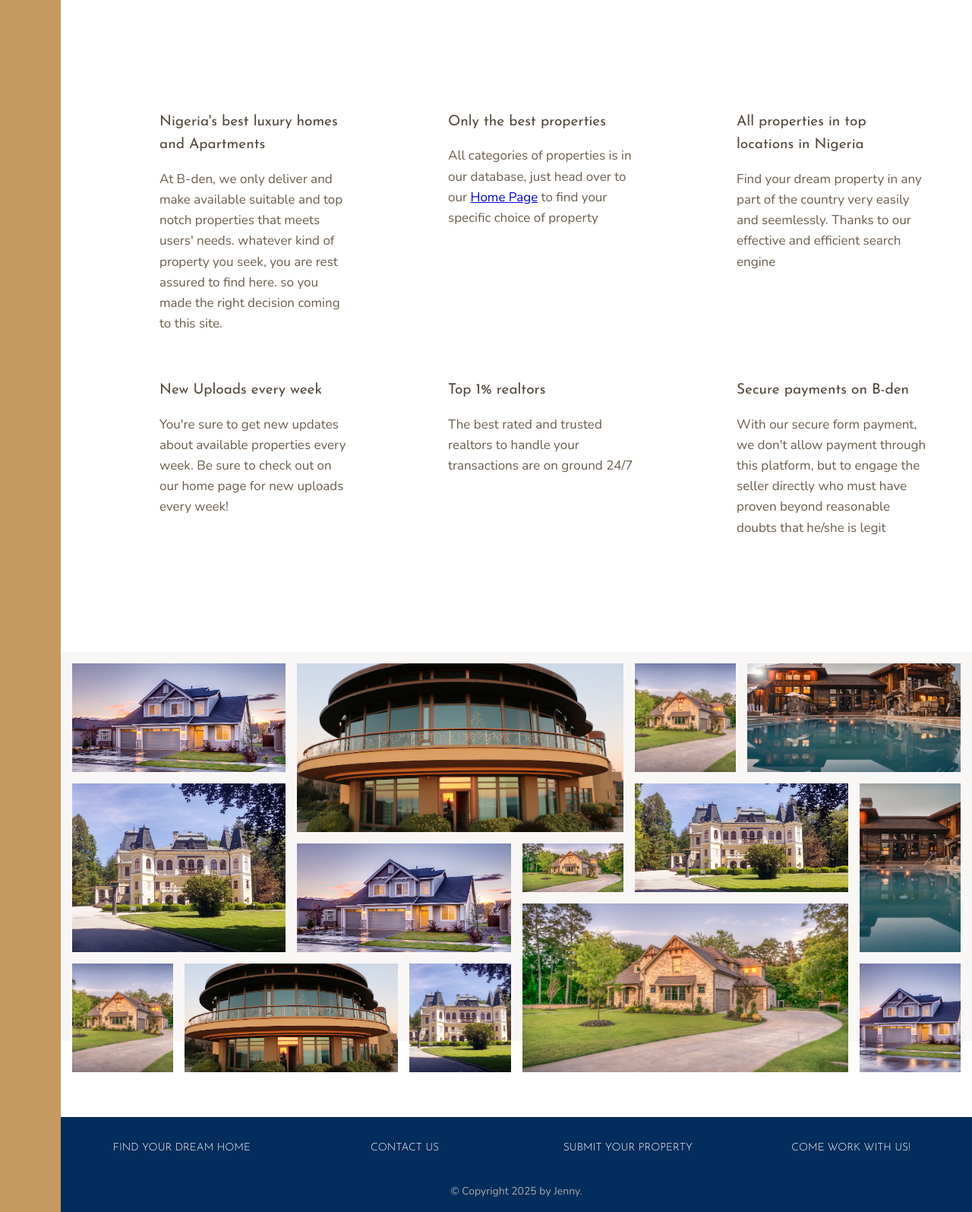
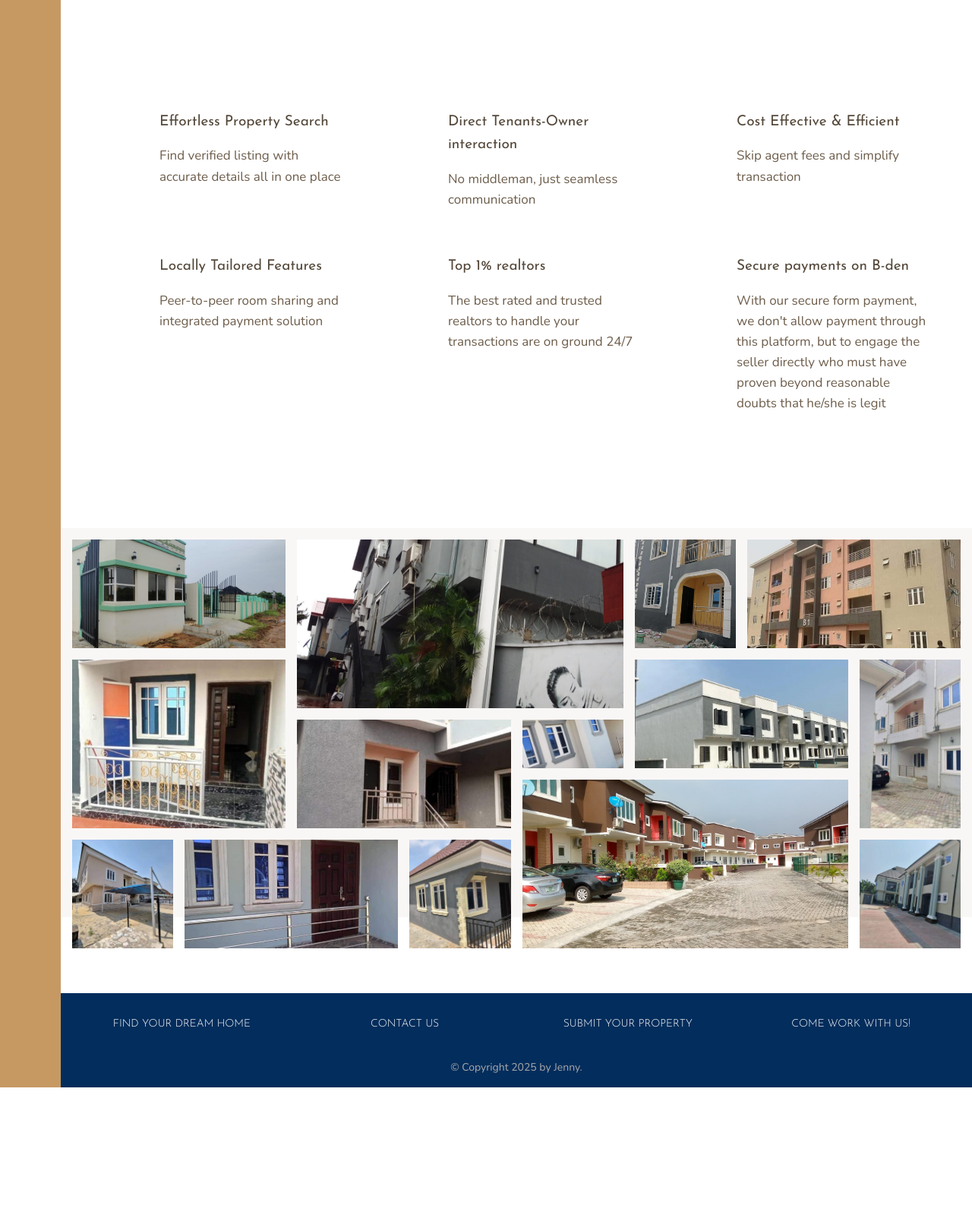
Before and after one commit to Francis-7/bden-property_management, a Django app: template bdenapp/templates/bdenapp/landing_page.html in a window 1280 px wide. Shown: the part 644-2239 px from the top of the page at 76% size. After the commit the page ends 2075 px from the top, so only its background shows below. Run offline with Django 5.2, Linux system fonts and the light colour scheme; the template is opened without the code that fills it, so the values that code supplies are empty.

Commit message:
new changes made

```diff
--- a/bdenapp/templates/bdenapp/landing_page.html
+++ b/bdenapp/templates/bdenapp/landing_page.html
@@ -87,37 +87,29 @@
                 <svg class="feature__icon">
                     <use xlink:href="{% static 'bdenapp/images/sprite.svg#icon-global' %}"></use>
                 </svg>
-                <h4 class="heading-4 heading-4--dark">Nigeria's best luxury homes and Apartments</h4>
-                <p class="feature__text">
-                    At B-den, we only deliver and make available suitable and top notch properties that meets users' needs. whatever kind of property you seek, you are rest assured to find here. so you made the right decision coming to this site.
-                </p>
+                <h4 class="heading-4 heading-4--dark">Effortless Property Search</h4>
+                <p class="feature__text">Find verified listing with accurate details all in one place</p>
             </div>
             <div class="feature">
                 <svg class="feature__icon">
                     <use xlink:href="{% static 'bdenapp/images/sprite.svg#icon-trophy' %}"></use>
                 </svg>
-                <h4 class="heading-4 heading-4--dark">Only the best properties</h4>
-                <p class="feature__text">
-                    All categories of properties is in our database, just head over to our <a href="{% url 'home' %}">Home Page</a> to find your specific choice of property
-                </p>
+                <h4 class="heading-4 heading-4--dark">Direct Tenants-Owner interaction</h4>
+                <p class="feature__text">No middleman, just seamless communication</p>
             </div>
             <div class="feature">
                 <svg class="feature__icon">
                     <use xlink:href="img/sprite.svg#icon-map-pin"></use>
                 </svg>
-                <h4 class="heading-4 heading-4--dark">All properties in top locations in Nigeria</h4>
-                <p class="feature__text">
-                    Find your dream property in any part of the country very easily and seemlessly. Thanks to our effective and efficient search engine
-                </p>
+                <h4 class="heading-4 heading-4--dark">Cost Effective & Efficient</h4>
+                <p class="feature__text">Skip agent fees and simplify transaction</p>
             </div>
             <div class="feature">
                 <svg class="feature__icon">
                     <use xlink:href="img/sprite.svg#icon-key"></use>
                 </svg>
-                <h4 class="heading-4 heading-4--dark">New Uploads every week</h4>
-                <p class="feature__text">
-                    You're sure to get new updates about available properties every week. Be sure to check out on our home page for new uploads every week!
-                </p>
+                <h4 class="heading-4 heading-4--dark">Locally Tailored Features</h4>
+                <p class="feature__text">Peer-to-peer room sharing and integrated payment solution</p>
             </div>
             <div class="feature">
                 <svg class="feature__icon">
@@ -138,72 +130,72 @@
         </section>
         <section class="gallery">
             <figure class="gallery__item gallery__item--1">
-                <img src="{% static 'bdenapp/images/house-1.jpeg' %}"
+                <img src="{% static 'bdenapp/images/img--1.jpg' %}"
                      alt="Gallery image 1"
                      class="gallery__img">
             </figure>
             <figure class="gallery__item gallery__item--2">
-                <img src="{% static 'bdenapp/images/house-2.jpeg' %}"
+                <img src="{% static 'bdenapp/images/img--2.jpg' %}"
                      alt="Gallery image 2"
                      class="gallery__img">
             </figure>
             <figure class="gallery__item gallery__item--3">
-                <img src="{% static 'bdenapp/images/house-3.jpeg' %}"
+                <img src="{% static 'bdenapp/images/img--3.jpg' %}"
                      alt="Gallery image 3"
                      class="gallery__img">
             </figure>
             <figure class="gallery__item gallery__item--4">
-                <img src="{% static 'bdenapp/images/house-4.jpeg' %}"
+                <img src="{% static 'bdenapp/images/img--4.jpg' %}"
                      alt="Gallery image 4"
                      class="gallery__img">
             </figure>
             <figure class="gallery__item gallery__item--5">
-                <img src="{% static 'bdenapp/images/house-5.jpeg' %}"
+                <img src="{% static 'bdenapp/images/img--5.jpg' %}"
                      alt="Gallery image 5"
                      class="gallery__img">
             </figure>
             <figure class="gallery__item gallery__item--6">
-                <img src="{% static 'bdenapp/images/house-1.jpeg' %}"
+                <img src="{% static 'bdenapp/images/img--6.jpg' %}"
                      alt="Gallery image 6"
                      class="gallery__img">
             </figure>
             <figure class="gallery__item gallery__item--7">
-                <img src="{% static 'bdenapp/images/house-3.jpeg' %}"
+                <img src="{% static 'bdenapp/images/img--7.jpg' %}"
                      alt="Gallery image 7"
                      class="gallery__img">
             </figure>
             <figure class="gallery__item gallery__item--8">
-                <img src="{% static 'bdenapp/images/house-5.jpeg' %}"
+                <img src="{% static 'bdenapp/images/img--8.jpg' %}"
                      alt="Gallery image 8"
                      class="gallery__img">
             </figure>
             <figure class="gallery__item gallery__item--9">
-                <img src="{% static 'bdenapp/images/house-4.jpeg' %}"
+                <img src="{% static 'bdenapp/images/img--9.jpg' %}"
                      alt="Gallery image 9"
                      class="gallery__img">
             </figure>
             <figure class="gallery__item gallery__item--10">
-                <img src="{% static 'bdenapp/images/house-3.jpeg' %}"
+                <img src="{% static 'bdenapp/images/img--10.jpg' %}"
                      alt="Gallery image 10"
                      class="gallery__img">
             </figure>
             <figure class="gallery__item gallery__item--11">
-                <img src="{% static 'bdenapp/images/house-2.jpeg' %}"
+                <img src="{% static 'bdenapp/images/img--11.jpg' %}"
                      alt="Gallery image 11"
                      class="gallery__img">
             </figure>
             <figure class="gallery__item gallery__item--12">
-                <img src="{% static 'bdenapp/images/house-5.jpeg' %}"
+                <img src="{% static 'bdenapp/images/img--12.jpg' %}"
                      alt="Gallery image 12"
                      class="gallery__img">
             </figure>
             <figure class="gallery__item gallery__item--13">
-                <img src="{% static 'bdenapp/images/house-3.jpeg' %}"
+                <img src="{% static 'bdenapp/images/img--13.jpg' %}"
                      alt="Gallery image 13"
                      class="gallery__img">
             </figure>
             <figure class="gallery__item gallery__item--14">
-                <img src="{% static 'bdenapp/images/house-1.jpeg' %}"
+                <img src="{% static 'bdenapp/images/img--14.jpg' %}"
                      alt="Gallery image 14"
                      class="gallery__img">
             </figure>
```
Also changed, not shown: bdenapp/static/bdenapp/images/img--1.jpg (added), bdenapp/static/bdenapp/images/img--10.jpg (added), bdenapp/static/bdenapp/images/img--11.jpg (added), bdenapp/static/bdenapp/images/img--12.jpg (added), bdenapp/static/bdenapp/images/img--13.jpg (added), bdenapp/static/bdenapp/images/img--14.jpg (added), bdenapp/static/bdenapp/images/img--2.jpg (added), bdenapp/static/bdenapp/images/img--3.jpg (added), bdenapp/static/bdenapp/images/img--4.jpg (added), bdenapp/static/bdenapp/images/img--5.jpg (added), bdenapp/static/bdenapp/images/img--6.jpg (added), bdenapp/static/bdenapp/images/img--7.jpg (added), bdenapp/static/bdenapp/images/img--8.jpg (added), bdenapp/static/bdenapp/images/img--9.jpg (added).
